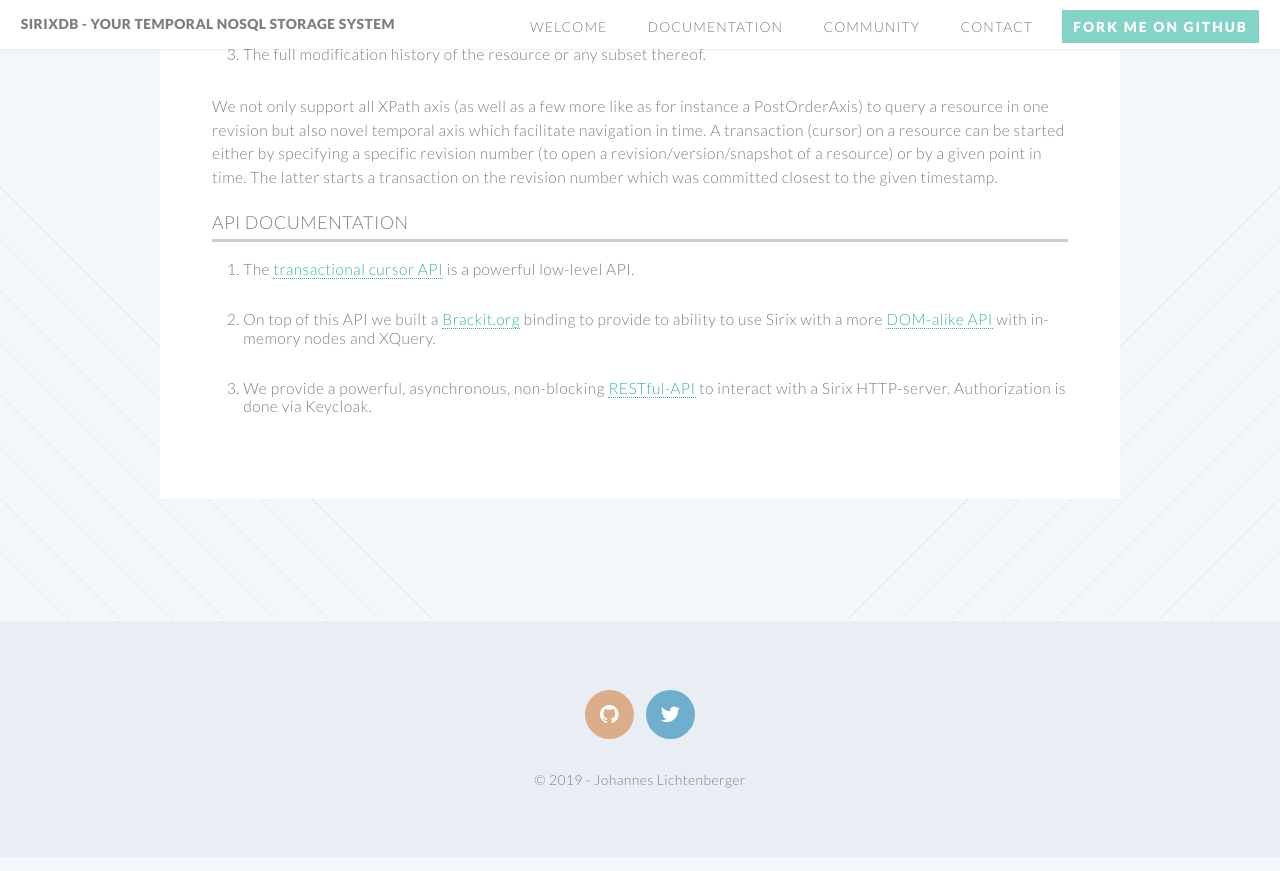
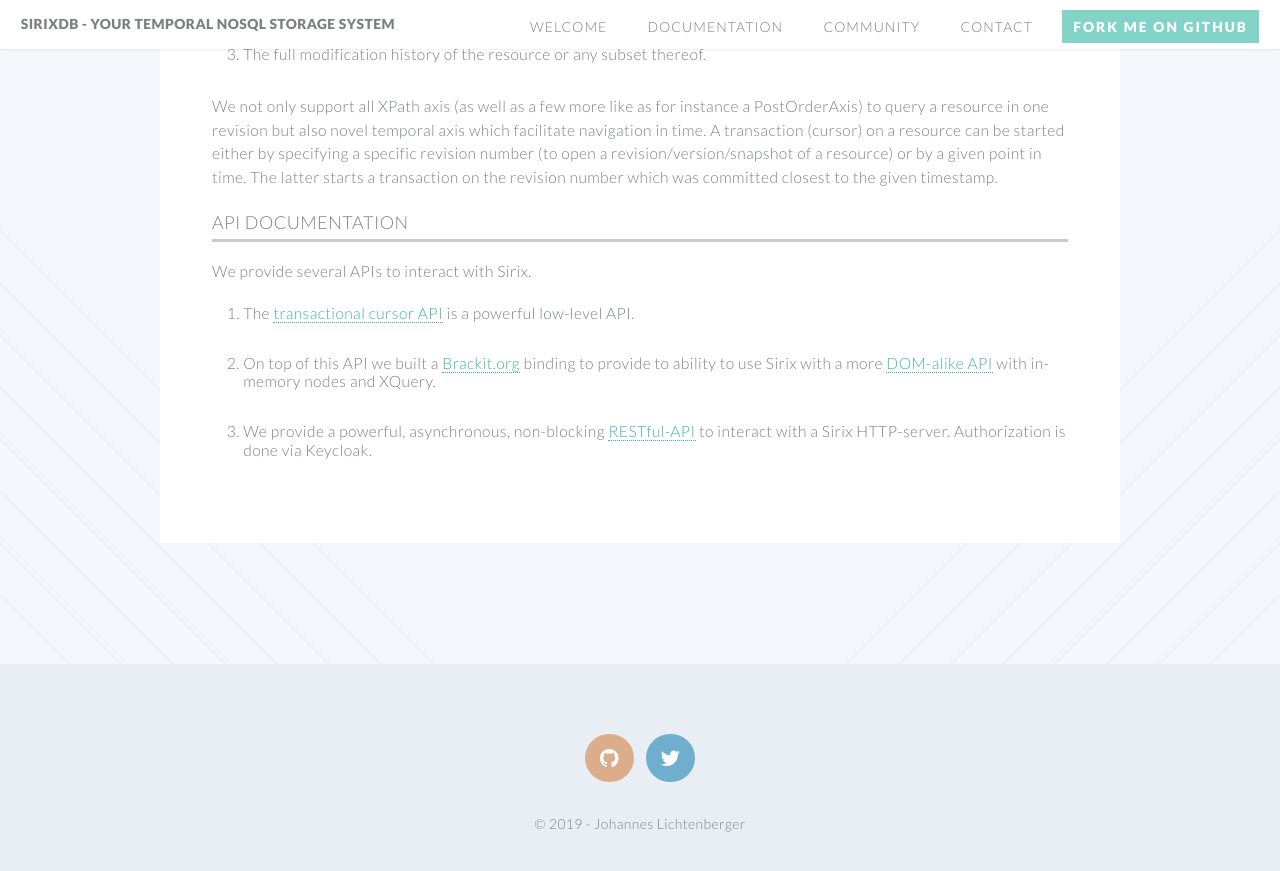
Before and after one commit to sirixdb/sirixdb.github.io, a Jekyll site: the page built from documentation.md, in a window 1280 px wide and 900 px high, scrolled down 727 px. Shown: the top 871 px of the window. Built offline with Jekyll 4.4.1, drawn with Linux system fonts in a browser that asks for light colours; our own code applies the rules of GitHub Pages for plain Markdown files.

Commit message:
Update documentation.md

```diff
--- a/documentation.md
+++ b/documentation.md
@@ -13,6 +13,7 @@ Sirix is a storage system, which brings versioning to a sub-file granular level
 We not only support all XPath axis (as well as a few more like as for instance a PostOrderAxis) to query a resource in one revision but also novel temporal axis which facilitate navigation in time. A transaction (cursor) on a resource can be started either by specifying a specific revision number (to open a revision/version/snapshot of a resource) or by a given point in time. The latter starts a transaction on the revision number which was committed closest to the given timestamp.
 
 ### API documentation
+We provide several APIs to interact with Sirix.
 
 1. The [transactional cursor API](/transactional-cursor-api.html) is a powerful low-level API.
 
```
